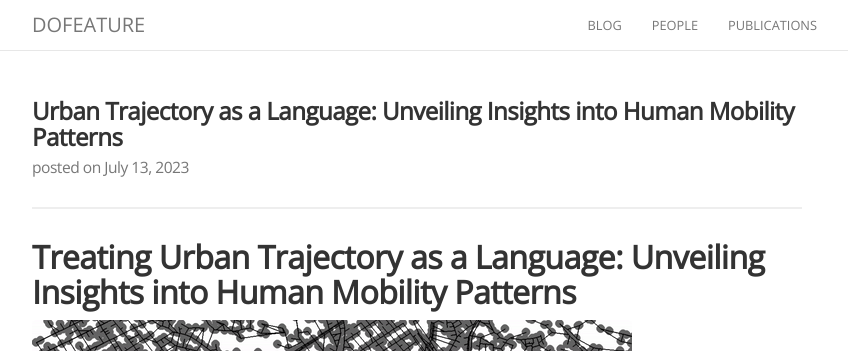
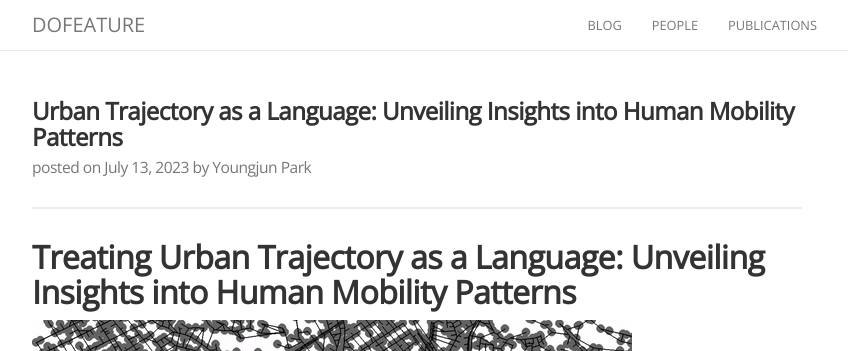
Before and after one commit to dofeature/dofeature.github.io, a Jekyll site: the page built from _posts/2023-07-13-Urban-Trajectory-as-Language.md, in a window 1280 px wide and 900 px high. Shown: the top 351 px of the window, without its empty margins (223-1071 px from the left). Built offline with Jekyll 4.4.1, drawn with Linux system fonts in a browser that asks for light colours; nearby versions of some CDN libraries; comment, search, counter and statistics services are not loaded; part of the change alters nothing that is shown.

```diff
--- a/_layouts/post.html
+++ b/_layouts/post.html
@@ -3,7 +3,7 @@ layout: default
 ---
 <div class="container content post">
   <h3><strong>{{ page.title }}</strong><br/>
-  <small>posted on {{ page.date | date: '%B %-d, %Y'}} {%if post.author %} by {{ post.author }} {% endif %}</small></h3>
+  <small>posted on {{ page.date | date: '%B %-d, %Y'}} {%if page.author %} by {{ page.author }} {% endif %}</small></h3>
   <hr>
   {{ content }}
   {% include social-share.html %}
```
